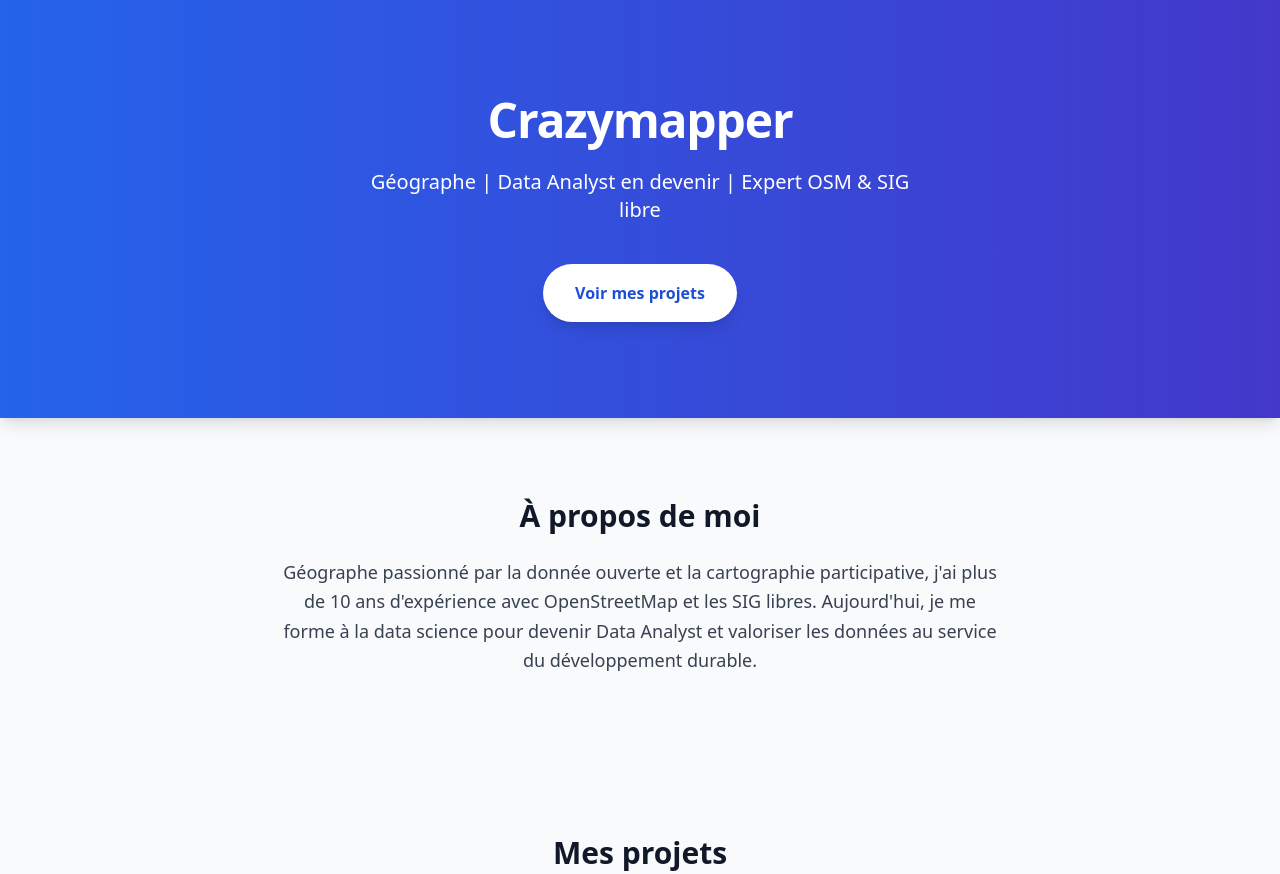
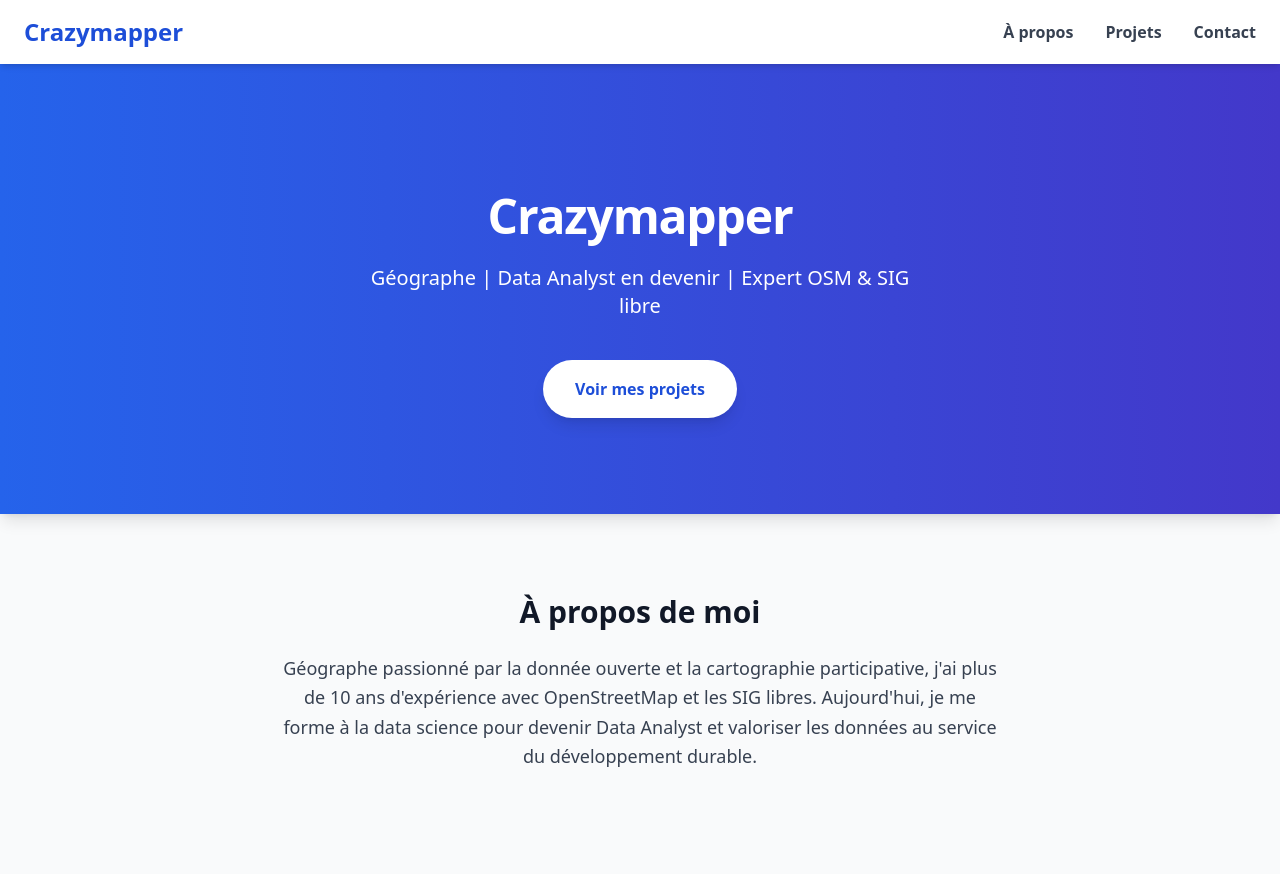
Before and after one commit to krazymapper/portfoliodata-analyst, a plain HTML site: page index.html in a window 1280 px wide. Shown: the top 874 px of the page. Drawn offline with nearby package versions, Linux system fonts and the light colour scheme.

Commit message:
ajout de la navbar

```diff
--- a/index.html
+++ b/index.html
@@ -7,8 +7,33 @@
   <script src="https://cdn.tailwindcss.com"></script>
 </head>
 <body class="bg-gray-50 text-gray-900 font-sans leading-relaxed">
+  <!-- Navbar -->
+  <nav class="bg-white shadow-md fixed w-full z-30">
+    <div class="max-w-7xl mx-auto px-6 py-4 flex justify-between items-center">
+      <a href="#" class="text-2xl font-extrabold text-blue-700">Crazymapper</a>
+      <div class="hidden md:flex space-x-8 text-gray-700 font-semibold">
+        <a href="#apropos" class="hover:text-blue-700 transition">À propos</a>
+        <a href="#projets" class="hover:text-blue-700 transition">Projets</a>
+        <a href="#contact" class="hover:text-blue-700 transition">Contact</a>
+      </div>
+      <div class="md:hidden">
+        <button id="menu-btn" class="focus:outline-none">
+          <svg class="w-6 h-6 text-gray-700" fill="none" stroke="currentColor" stroke-width="2" stroke-linecap="round" stroke-linejoin="round" viewBox="0 0 24 24">
+            <path d="M4 6h16M4 12h16M4 18h16"/>
+          </svg>
+        </button>
+      </div>
+    </div>
+    <!-- Mobile menu -->
+    <div id="menu" class="hidden md:hidden px-6 pb-4">
+      <a href="#apropos" class="block py-2 text-gray-700 font-semibold hover:text-blue-700 transition">À propos</a>
+      <a href="#projets" class="block py-2 text-gray-700 font-semibold hover:text-blue-700 transition">Projets</a>
+      <a href="#contact" class="block py-2 text-gray-700 font-semibold hover:text-blue-700 transition">Contact</a>
+    </div>
+  </nav>
+
   <!-- Hero section -->
-  <section class="bg-gradient-to-r from-blue-600 to-indigo-700 shadow-lg">
+  <section class="bg-gradient-to-r from-blue-600 to-indigo-700 shadow-lg pt-24">
     <div class="max-w-7xl mx-auto px-6 py-24 text-center text-white">
       <h1 class="text-5xl font-extrabold tracking-tight">Crazymapper</h1>
       <p class="mt-6 text-xl max-w-xl mx-auto">Géographe | Data Analyst en devenir | Expert OSM & SIG libre</p>
@@ -17,7 +42,7 @@
   </section>
 
   <!-- À propos -->
-  <section class="py-20 px-6 max-w-3xl mx-auto">
+  <section id="apropos" class="py-20 px-6 max-w-3xl mx-auto">
     <h2 class="text-3xl font-extrabold text-center mb-6">À propos de moi</h2>
     <p class="text-gray-700 leading-relaxed text-center text-lg">
       Géographe passionné par la donnée ouverte et la cartographie participative, j'ai plus de 10 ans d'expérience avec OpenStreetMap et les SIG libres. Aujourd'hui, je me forme à la data science pour devenir Data Analyst et valoriser les données au service du développement durable.
@@ -47,7 +72,7 @@
   </section>
 
   <!-- Contact -->
-  <section class="py-20 px-6 max-w-md mx-auto text-center">
+  <section id="contact" class="py-20 px-6 max-w-md mx-auto text-center">
     <h2 class="text-3xl font-extrabold mb-6">Me contacter</h2>
     <p class="text-gray-700 mb-8 text-lg">Envie de collaborer ou d'en savoir plus ?</p>
     <a href="mailto:mapequilibre@gmail.com" class="inline-block px-8 py-4 bg-blue-600 text-white font-semibold rounded-full shadow hover:bg-blue-700 transition">Envoyer un email</a>
```
